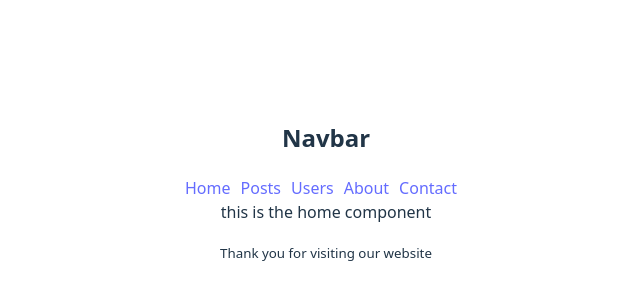
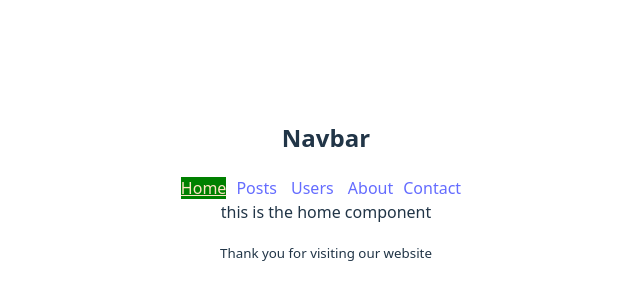
Before and after one commit to Al-Amin018555/introduction-to-react-router, a React (Vite) app: page / in a window 1280 px wide. Shown: the part 210-510 px from the top of the page, without its empty margins (314-954 px from the left). Built offline with nearby package versions, Linux system fonts and the light colour scheme.

Commit message:
links converted to navlink to see active route

```diff
--- a/src/Components/ErrorPage/ErrorPage.jsx
+++ b/src/Components/ErrorPage/ErrorPage.jsx
@@ -1,9 +1,22 @@
 import React from 'react';
+import { Link, useRouteError } from 'react-router-dom';
 
 const ErrorPage = () => {
+    const error = useRouteError();
+    console.log(error);
     return (
         <div>
             <h2>Oopss!!</h2>
+            <i>{error.statusText || error.message}</i>
+            {
+                error.status === 404 && <div>
+
+                    <h3>Page not found</h3>
+                    <p>go back where you from</p>
+                    <Link to='/'>Home</Link>
+                </div>
+
+            }
         </div>
     );
 };
--- a/src/Components/Header/Header.css
+++ b/src/Components/Header/Header.css
@@ -1,3 +1,9 @@
-nav a{
+nav a {
     margin-right: 10px;
 }
+
+nav a.active {
+    text-decoration: underline;
+    color: bisque;
+    background-color: green;
+}
--- a/src/Components/Header/Header.jsx
+++ b/src/Components/Header/Header.jsx
@@ -1,4 +1,4 @@
-import { Link } from 'react-router-dom';
+import { Link, NavLink } from 'react-router-dom';
 import './Header.css'
 
 const Header = () => {
@@ -6,11 +6,11 @@ const Header = () => {
         <div>
             <h2>Navbar</h2>
             <nav>
-                <Link to='/'>Home</Link>
-                <Link to ='/posts'>Posts</Link>
-                <Link to='/users'>Users</Link>
-                <Link to='/about'>About</Link>
-                <Link to ='/contact'>Contact</Link>
+                <NavLink to='/'>Home</NavLink>
+                <NavLink to='/posts'>Posts</NavLink>
+                <NavLink to='/users'> Users </NavLink>
+                <NavLink to='/about'>About</NavLink>
+                <NavLink to='/contact'>Contact</NavLink>
             </nav>
         </div>
     );
--- a/src/Components/PostDetails/PostDetails.jsx
+++ b/src/Components/PostDetails/PostDetails.jsx
@@ -1,9 +1,12 @@
-import { useLoaderData, useNavigate } from "react-router-dom";
+import { useLoaderData, useNavigate, useParams } from "react-router-dom";
 
 const PostDetails = () => {
     const post = useLoaderData();
     const { id, body } = post
     const navigate = useNavigate();
+
+    const {postId} = useParams();
+    console.log(postId);
 
     const handleGoBack = () => {
         navigate(-1)
--- a/src/main.jsx
+++ b/src/main.jsx
@@ -11,6 +11,7 @@ import UserDetails from "./Components/UserDetails/UserDetails.jsx";
 import Posts from "./Components/Posts/Posts.jsx";
 import Post from "./Components/Post/Post.jsx";
 import PostDetails from "./Components/PostDetails/PostDetails.jsx";
+import ErrorPage from "./Components/ErrorPage/ErrorPage.jsx";
 
 //router definition
 const router = createBrowserRouter([
@@ -18,6 +19,7 @@ const router = createBrowserRouter([
   {
     path: "/",
     element: <Home></Home>,
+    errorElement: <ErrorPage></ErrorPage>,
     children: [
       { path: '/about', element: <About></About> },
       { path: '/contact', element: <Contact></Contact> },
```
